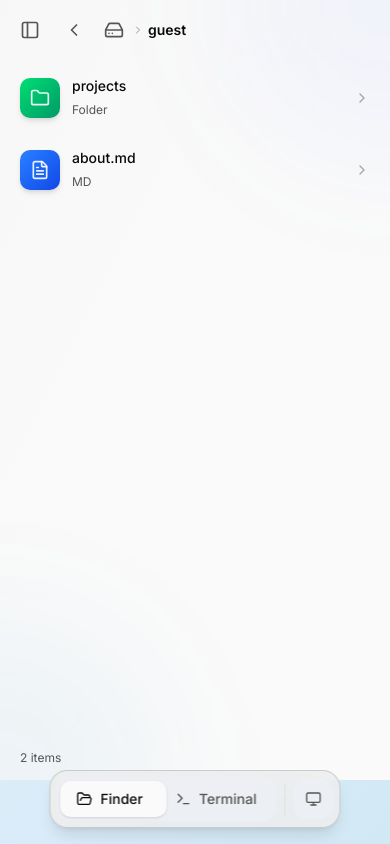
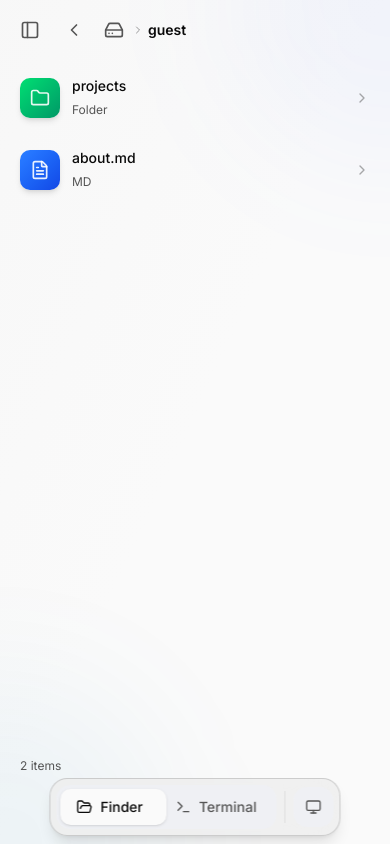
Before and after one commit to addniner/portfolio, a React (Vite) app: page / in a window 390 px wide. Built offline with nearby package versions, Linux system fonts and the light colour scheme.

Commit message:
fix: 모바일 하단 검은영역 제거

```diff
--- a/index.html
+++ b/index.html
@@ -2,7 +2,7 @@
 <html lang="ko">
   <head>
     <meta charset="UTF-8" />
-    <meta name="viewport" content="width=device-width, initial-scale=1.0" />
+    <meta name="viewport" content="width=device-width, initial-scale=1.0, viewport-fit=cover" />
 
     <!-- Favicon -->
     <link rel="icon" href="/favicon.ico" />
--- a/src/components/Layout/DualPanel.tsx
+++ b/src/components/Layout/DualPanel.tsx
@@ -21,9 +21,9 @@ export function DualPanel({ terminal, viewer }: DualPanelProps) {
   // Mobile: show one panel at a time with segment control switching (full screen)
   if (isMobile) {
     return (
-      <div className="h-dvh w-screen overflow-hidden bg-depth relative">
-        {/* Full screen panel container - no padding, just bottom space for controls */}
-        <div className="h-full w-full pb-16">
+      <div className="h-dvh w-screen overflow-hidden relative">
+        {/* Content area - full screen */}
+        <div className="h-full w-full">
           {/* Viewer Window (shown when active) - full screen */}
           <div
             className={cn(
@@ -49,8 +49,13 @@ export function DualPanel({ terminal, viewer }: DualPanelProps) {
           </div>
         </div>
 
-        {/* Mobile Segment Control */}
-        <MobileSegmentControl />
+        {/* Mobile Segment Control - floating over content */}
+        <div
+          className="absolute left-1/2 -translate-x-1/2 z-50"
+          style={{ bottom: 'max(0.5rem, env(safe-area-inset-bottom, 0.5rem))' }}
+        >
+          <MobileSegmentControl />
+        </div>
       </div>
     );
   }
--- a/src/components/Viewer/FileExplorer.tsx
+++ b/src/components/Viewer/FileExplorer.tsx
@@ -420,7 +420,7 @@ export function FileExplorer({ path }: FileExplorerProps) {
         </div>
 
         {/* Status Bar */}
-        <div className="relative z-10 mx-2 sm:mr-4 sm:ml-0 mb-2 sm:mb-4 px-3 sm:px-4 lg:px-6 py-1.5 sm:py-2 text-xs text-muted-foreground">
+        <div className="relative z-10 mx-2 sm:mr-4 sm:ml-0 mb-16 sm:mb-4 px-3 sm:px-4 lg:px-6 py-1.5 sm:py-2 text-xs text-muted-foreground">
           {visibleContents.length} {visibleContents.length === 1 ? 'item' : 'items'}
         </div>
       </div>
--- a/src/components/ui/MobileSegmentControl.tsx
+++ b/src/components/ui/MobileSegmentControl.tsx
@@ -40,8 +40,7 @@ export function MobileSegmentControl() {
   return (
     <div
       className={cn(
-        'fixed bottom-4 left-1/2 -translate-x-1/2 z-50',
-        'flex items-center gap-2',
+        'flex items-center justify-center gap-2',
         'px-1.5 py-1.5',
         'rounded-2xl',
         'bg-dock-bg border border-dock-border',
```
